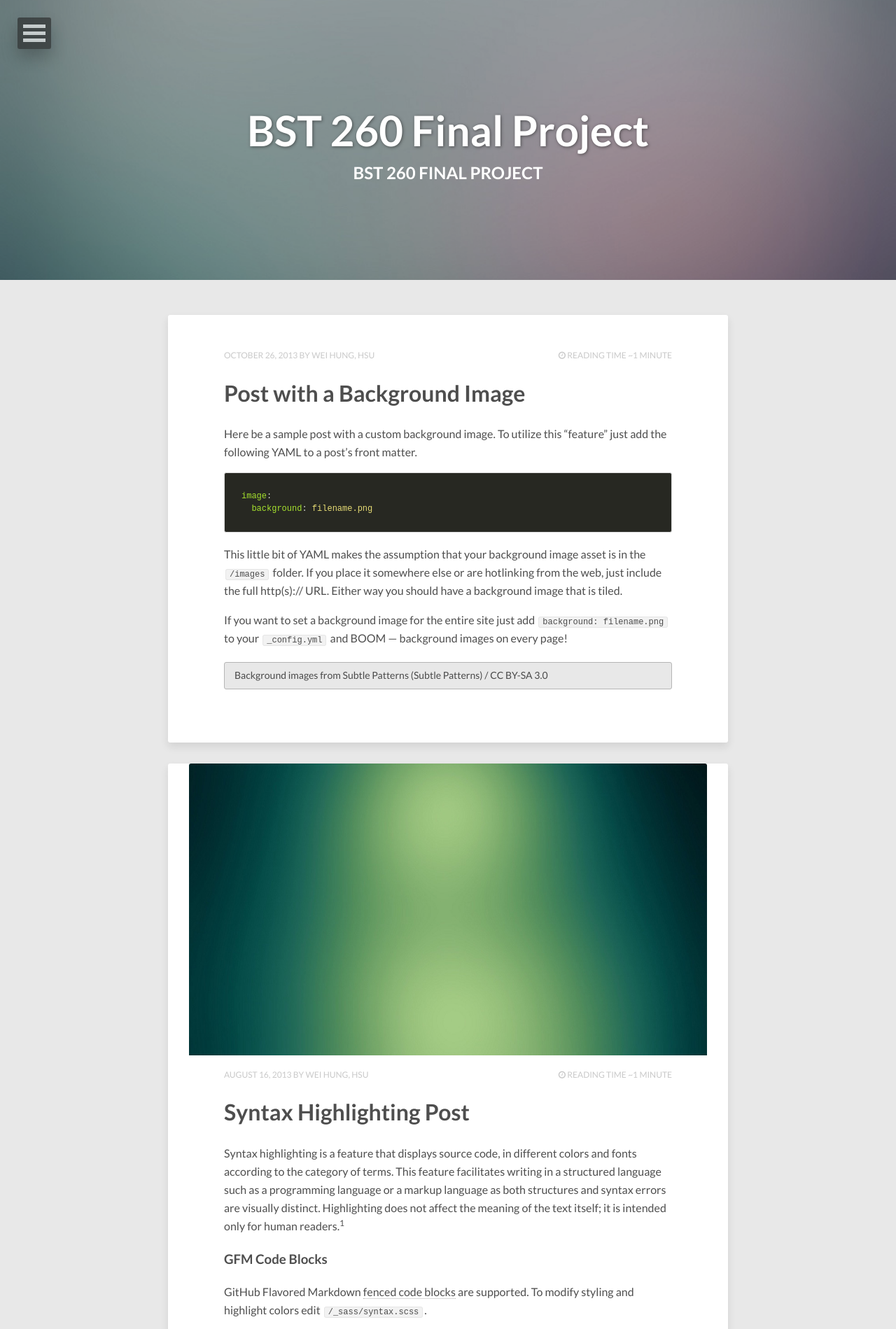
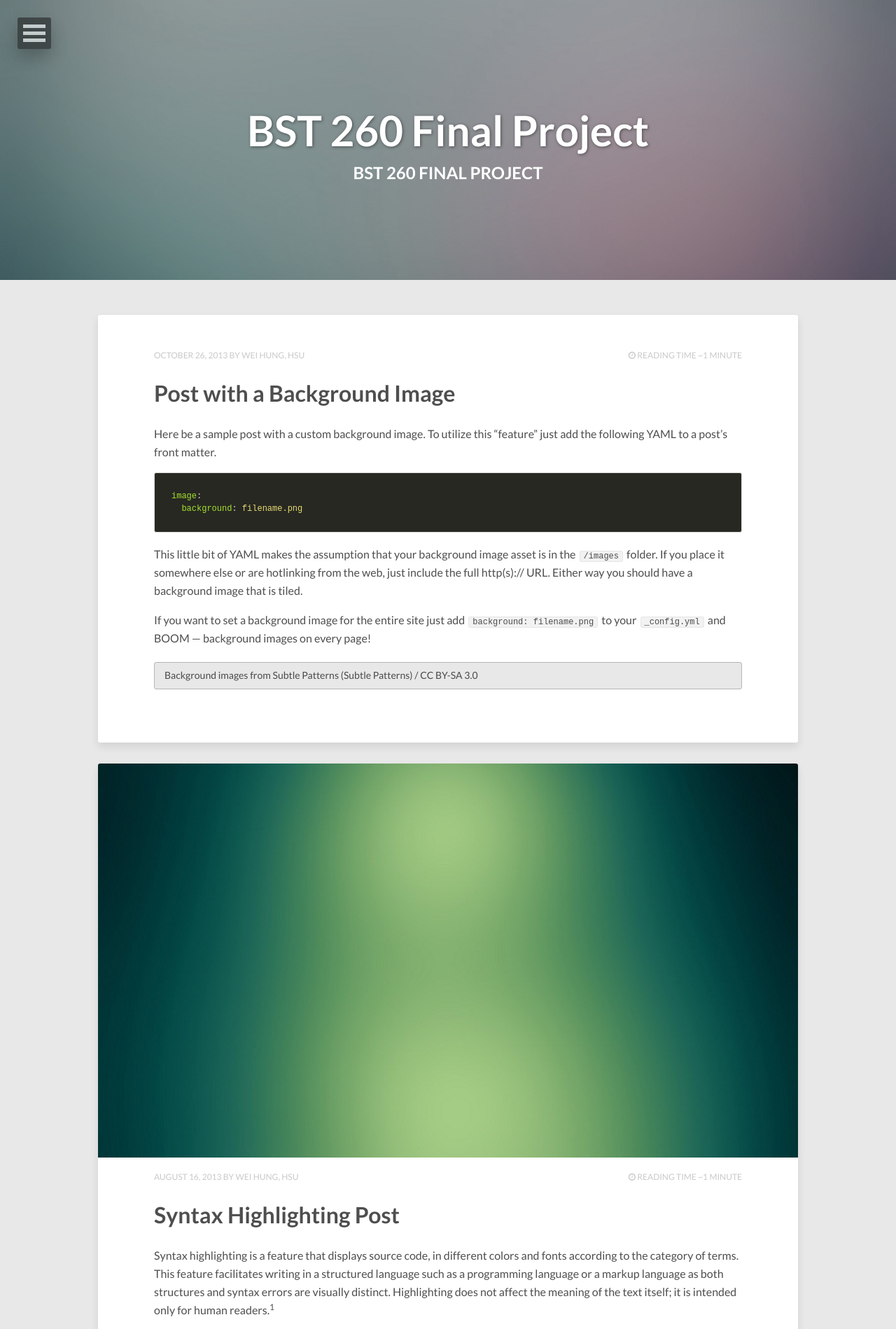
Before and after one commit to health1234/whhsu2.github.io, a Jekyll site: the page built from index.html, in a window 1280 px wide. Shown: the top 1899 px of the page at 70% size. Built offline with Jekyll 4.4.1, drawn with Linux system fonts in a browser that asks for light colours; nearby versions of some CDN libraries; the list of posts is cut into pages by our own code; some of the changed text lies outside the part shown.

Commit message:
Update _page.scss

```diff
--- a/_sass/_page.scss
+++ b/_sass/_page.scss
@@ -462,7 +462,7 @@ header .entry-meta {
 		}
 
 		@media #{$large} {
-			max-width: 800px;
+			max-width: 1000px;
 			margin-top: 50px;
 			margin-left: auto;
 			margin-right: auto;
@@ -502,8 +502,8 @@ header .entry-meta {
 
 	@media #{$large} {
 		margin-top: -50px;
-		margin-left: -50px;
-		margin-right: -50px;
+		margin-left: -80px;
+		margin-right: -80px;
 		margin-bottom: 20px;
 	}
 
```
